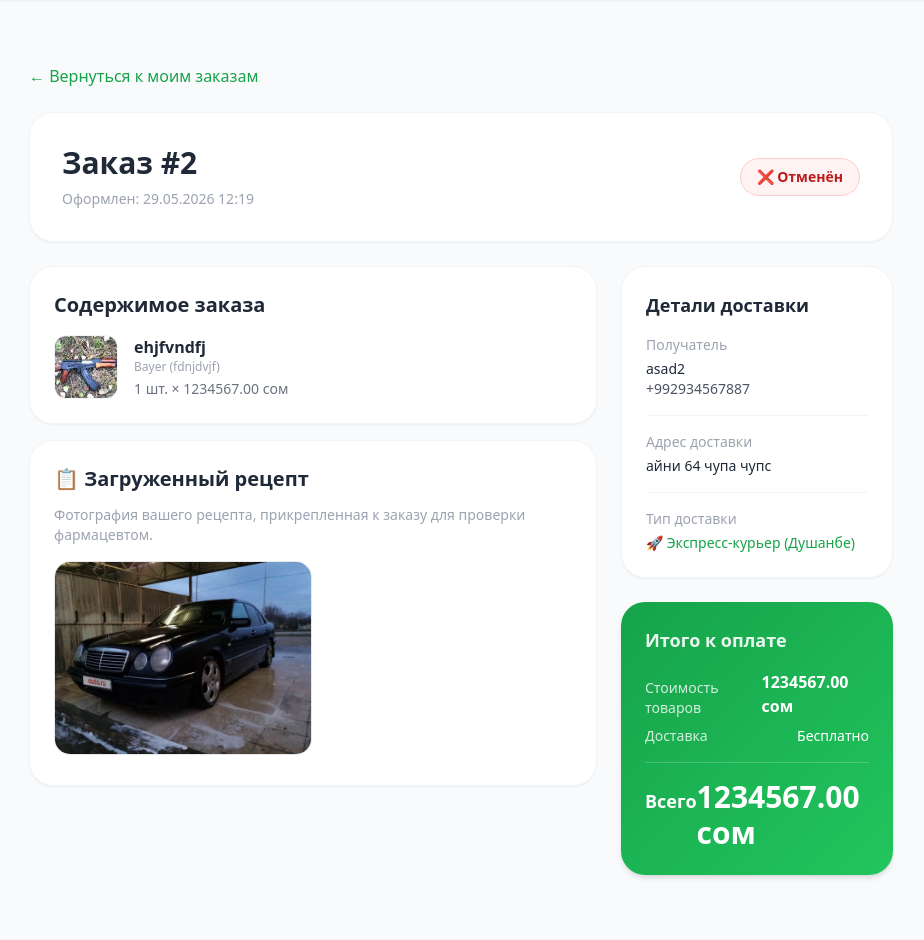
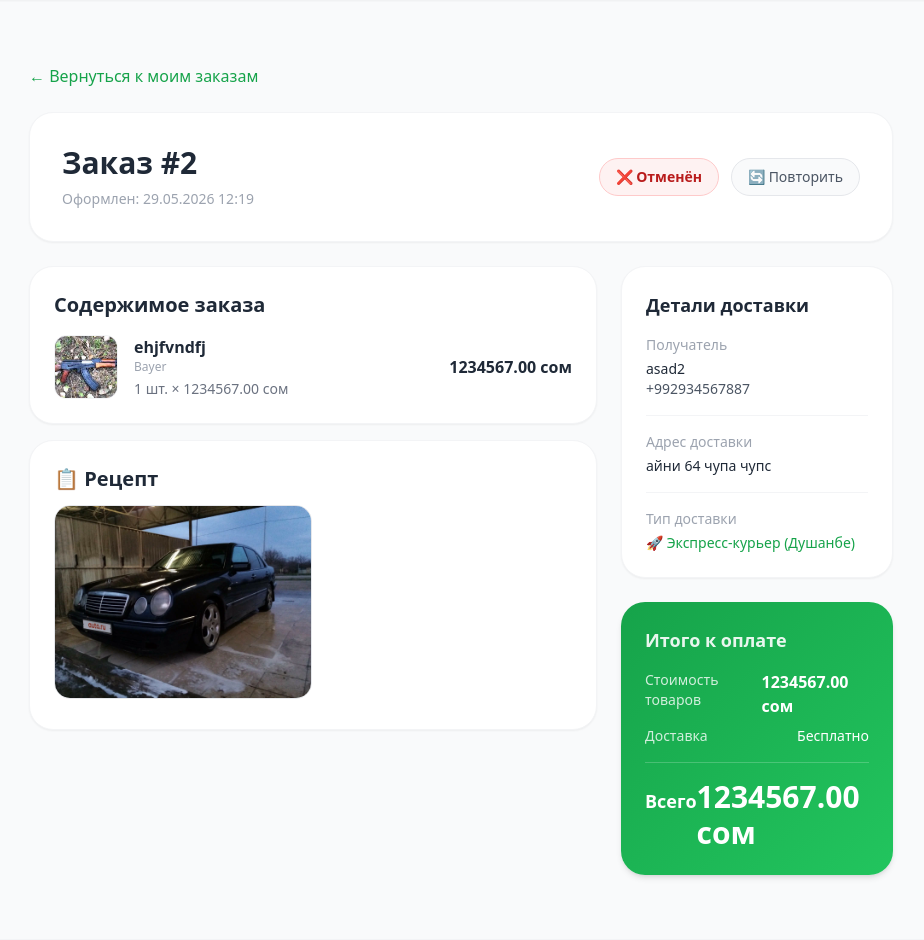
Before and after one commit to AsadovSarfarozzzzzz/DORU.TJ, a Django app: page /orders/order/2/ in a window 1280 px wide. Shown: the part 72-1012 px from the top of the page, without its empty margins (179-1103 px from the left). Run offline with Django 4.2, Linux system fonts and the light colour scheme; a user stored in the database is signed in; data comes from the database, SQL or seed files in the repository; some libraries are stand-ins or nearby versions.

Commit message:
update order_detail

```diff
--- a/templates/order_detail.html
+++ b/templates/order_detail.html
@@ -2,28 +2,47 @@
 {% block content %}
 
 <div class="max-w-4xl mx-auto my-8 px-4">
-    <a href="/orders/" class="text-green-600 hover:text-green-700 font-medium inline-flex items-center mb-6 transition">
+    <a href="{% url 'my_orders' %}" class="text-green-600 hover:text-green-700 font-medium inline-flex items-center mb-6 transition">
         ← Вернуться к моим заказам
     </a>
 
     <div class="bg-white rounded-3xl border border-gray-100 p-6 md:p-8 shadow-sm mb-6 flex flex-col md:flex-row justify-between items-start md:items-center gap-4">
         <div>
-            <h1 class="text-3xl font-extrabold text-gray-800 mb-2">Заказ #{{ order.id }}</h1>
+            <h1 class="text-3xl font-extrabold text-gray-800 mb-2">Заказ #{{ order.pk }}</h1>
             <p class="text-gray-400 text-sm">Оформлен: {{ order.created_at|date:"d.m.Y H:i" }}</p>
         </div>
 
-        <div>
+        <div class="flex items-center gap-3">
             {% if order.status == 'pending' %}
-                <span class="bg-yellow-50 text-yellow-700 border border-yellow-200 px-4 py-2 rounded-full font-semibold text-sm inline-block">⏳ Ожидает подтверждения</span>
+                <span class="bg-yellow-50 text-yellow-700 border border-yellow-200 px-4 py-2 rounded-full font-semibold text-sm">⏳ Ожидает</span>
             {% elif order.status == 'confirmed' %}
-                <span class="bg-blue-50 text-blue-700 border border-blue-200 px-4 py-2 rounded-full font-semibold text-sm inline-block">✅ Подтверждён</span>
+                <span class="bg-blue-50 text-blue-700 border border-blue-200 px-4 py-2 rounded-full font-semibold text-sm">✅ Подтверждён</span>
             {% elif order.status == 'delivering' %}
-                <span class="bg-indigo-50 text-indigo-700 border border-indigo-200 px-4 py-2 rounded-full font-semibold text-sm inline-block">🚚 Курьер в пути (до 2 часов)</span>
+                <span class="bg-indigo-50 text-indigo-700 border border-indigo-200 px-4 py-2 rounded-full font-semibold text-sm">🚚 Курьер в пути</span>
             {% elif order.status == 'done' %}
-                <span class="bg-green-50 text-green-700 border border-green-200 px-4 py-2 rounded-full font-semibold text-sm inline-block">🎉 Выполнен</span>
+                <span class="bg-green-50 text-green-700 border border-green-200 px-4 py-2 rounded-full font-semibold text-sm">🎉 Выполнен</span>
             {% elif order.status == 'cancelled' %}
-                <span class="bg-red-50 text-red-700 border border-red-200 px-4 py-2 rounded-full font-semibold text-sm inline-block">❌ Отменён</span>
+                <span class="bg-red-50 text-red-700 border border-red-200 px-4 py-2 rounded-full font-semibold text-sm">❌ Отменён</span>
             {% endif %}
+
+            {% if order.status == 'pending' %}
+                <a href="{% url 'cancel_order' order.pk %}"
+                   class="bg-red-50 text-red-500 border border-red-200 px-4 py-2 rounded-full text-sm hover:bg-red-100 transition">
+                    Отменить
+                </a>
+            {% endif %}
+
+            {% if order.status == 'delivering' %}
+                <a href="{% url 'delivery_chat' order.pk %}"
+                   class="bg-green-600 text-white px-5 py-2 rounded-full text-sm hover:bg-green-700 transition font-medium">
+                    💬 Чат с курьером
+                </a>
+            {% endif %}
+
+            <a href="{% url 'repeat_order' order.pk %}"
+               class="bg-gray-50 text-gray-600 border border-gray-200 px-4 py-2 rounded-full text-sm hover:bg-gray-100 transition">
+                🔄 Повторить
+            </a>
         </div>
     </div>
 
@@ -31,25 +50,23 @@
         <div class="md:col-span-2 space-y-4">
             <div class="bg-white rounded-3xl border border-gray-100 p-6 shadow-sm">
                 <h2 class="text-xl font-bold text-gray-800 mb-4">Содержимое заказа</h2>
-
                 <div class="divide-y divide-gray-100">
-                    {% for item in order.orderitem_set.all %}
+                    {% for item in items %}
                     <div class="py-4 flex items-center justify-between first:pt-0 last:pb-0">
                         <div class="flex items-center gap-4">
                             {% if item.product.image %}
-                                <img src="{{ item.product.image.url }}" alt="{{ item.product.name }}" class="w-16 h-16 object-cover rounded-xl border border-gray-100">
+                                <img src="{{ item.product.image.url }}" alt="{{ item.product.name }}"
+                                     class="w-16 h-16 object-cover rounded-xl border border-gray-100">
                             {% else %}
                                 <div class="w-16 h-16 bg-green-50 rounded-xl flex items-center justify-center text-2xl">💊</div>
                             {% endif %}
                             <div>
                                 <h4 class="font-semibold text-gray-800 text-sm md:text-base">{{ item.product.name }}</h4>
-                                <p class="text-gray-400 text-xs">{{ item.product.manufacturer.name }} ({{ item.product.manufacturer.country }})</p>
+                                <p class="text-gray-400 text-xs">{{ item.product.manufacturer }}</p>
                                 <p class="text-gray-500 text-sm mt-1">{{ item.quantity }} шт. × {{ item.price }} сом</p>
                             </div>
                         </div>
-                        <div class="text-right">
-                            <p class="font-bold text-gray-800"></p>
-                        </div>
+                        <p class="font-bold text-gray-800">{{ item.price }} сом</p>
                     </div>
                     {% endfor %}
                 </div>
@@ -57,12 +74,13 @@
 
             {% if order.prescription %}
             <div class="bg-white rounded-3xl border border-gray-100 p-6 shadow-sm">
-                <h2 class="text-xl font-bold text-gray-800 mb-3">📋 Загруженный рецепт</h2>
-                <p class="text-gray-400 text-sm mb-4">Фотография вашего рецепта, прикрепленная к заказу для проверки фармацевтом.</p>
-                <a href="{{ order.prescription.url }}" target="_blank" class="inline-block group relative rounded-2xl overflow-hidden border border-gray-200">
-                    <img src="{{ order.prescription.url }}" alt="Рецепт" class="max-h-48 object-contain group-hover:opacity-90 transition">
+                <h2 class="text-xl font-bold text-gray-800 mb-3">📋 Рецепт</h2>
+                <a href="{{ order.prescription.url }}" target="_blank"
+                   class="inline-block group relative rounded-2xl overflow-hidden border border-gray-200">
+                    <img src="{{ order.prescription.url }}" alt="Рецепт"
+                         class="max-h-48 object-contain group-hover:opacity-90 transition">
                     <div class="absolute inset-0 bg-black/40 opacity-0 group-hover:opacity-100 transition flex items-center justify-center text-white text-sm font-medium">
-                        Открыть в полный экран 🔍
+                        Открыть 🔍
                     </div>
                 </a>
             </div>
@@ -72,7 +90,6 @@
         <div class="space-y-6">
             <div class="bg-white rounded-3xl border border-gray-100 p-6 shadow-sm">
                 <h3 class="text-lg font-bold text-gray-800 mb-4">Детали доставки</h3>
-
                 <div class="space-y-4 text-sm">
                     <div>
                         <p class="text-gray-400 mb-1">Получатель</p>
@@ -81,16 +98,12 @@
                             <p class="text-gray-600">{{ order.user.phone }}</p>
                         {% endif %}
                     </div>
-
                     <hr class="border-gray-100">
-
                     <div>
                         <p class="text-gray-400 mb-1">Адрес доставки</p>
                         <p class="font-medium text-gray-800">{{ order.address }}</p>
                     </div>
-
                     <hr class="border-gray-100">
-
                     <div>
                         <p class="text-gray-400 mb-1">Тип доставки</p>
                         <p class="font-medium text-green-600">🚀 Экспресс-курьер (Душанбе)</p>
@@ -100,11 +113,11 @@
 
             <div class="bg-gradient-to-br from-green-600 to-green-500 rounded-3xl p-6 text-white shadow-md">
                 <h3 class="text-lg font-bold mb-4 opacity-90">Итого к оплате</h3>
-                <div class="flex justify-between items-end mb-2">
+                <div class="flex justify-between mb-2">
                     <span class="text-sm opacity-80">Стоимость товаров</span>
                     <span class="font-semibold">{{ order.total }} сом</span>
                 </div>
-                <div class="flex justify-between items-end mb-4 text-sm pb-4 border-b border-white/20">
+                <div class="flex justify-between text-sm pb-4 border-b border-white/20 mb-4">
                     <span class="opacity-80">Доставка</span>
                     <span class="font-medium">Бесплатно</span>
                 </div>
```
